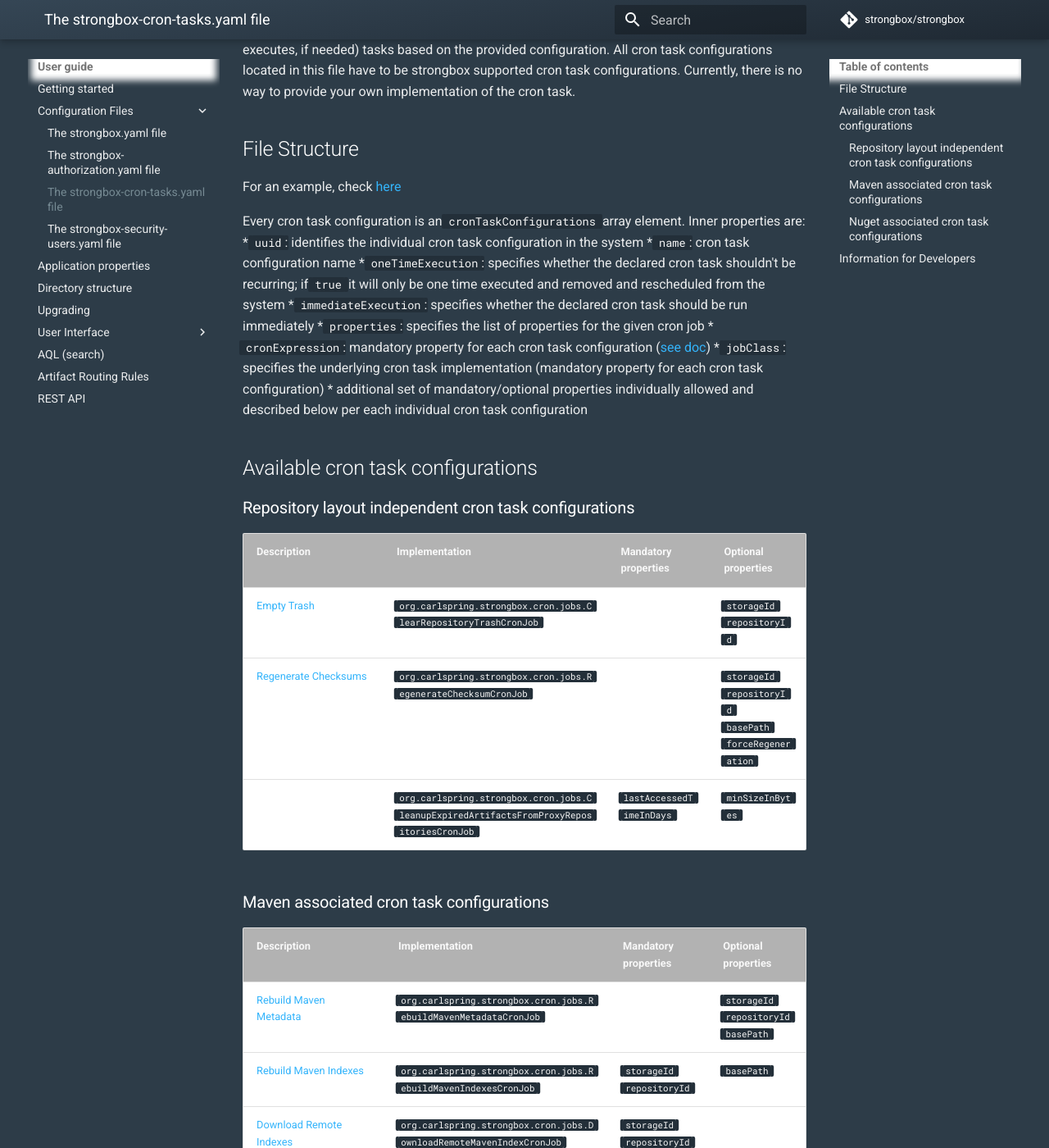
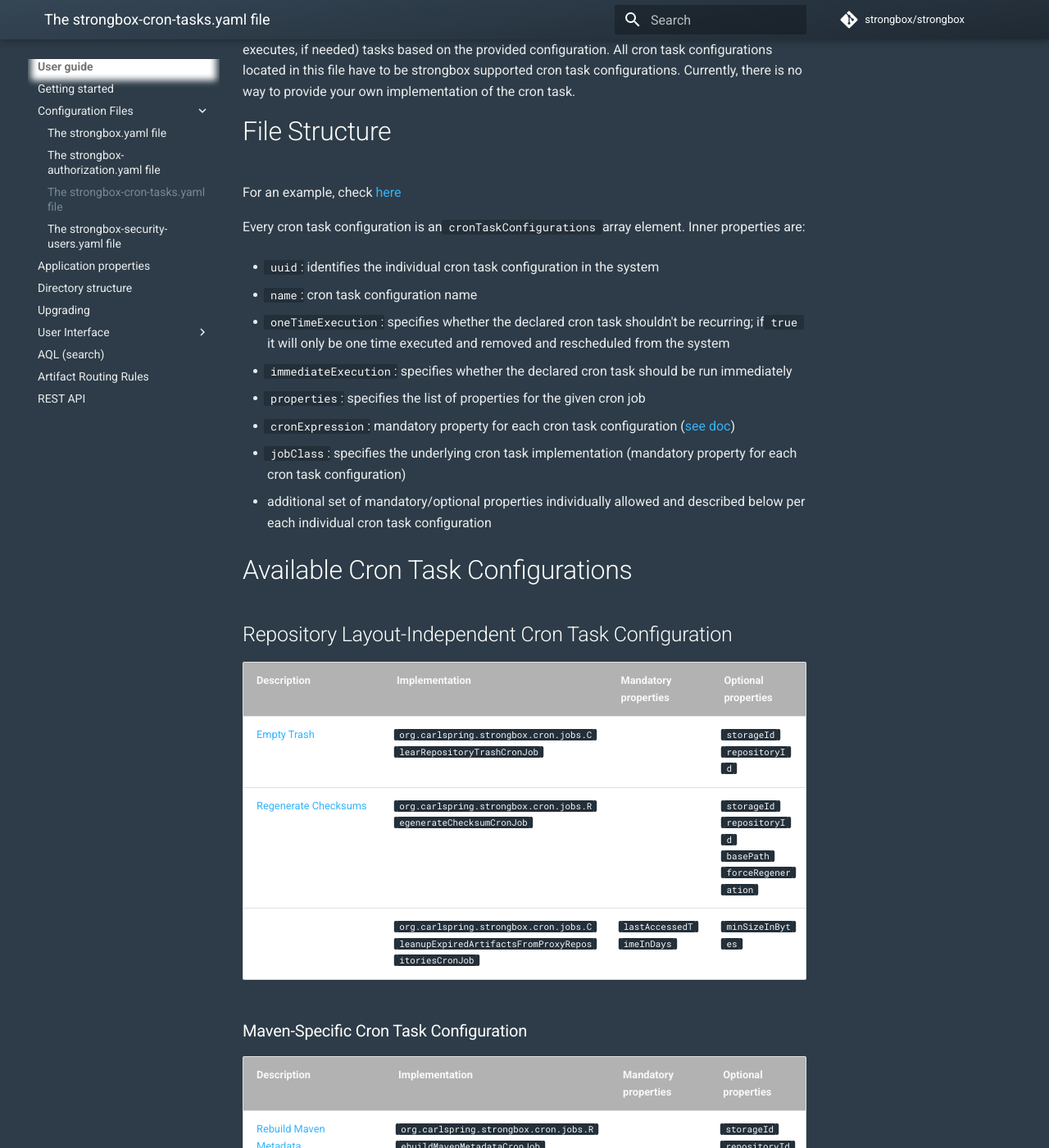
Before and after one commit to strongbox/strongbox-docs, an MkDocs documentation site: the page built from docs/user-guide/configuration-files/strongbox-cron-tasks-yaml.md, in a window 1280 px wide and 1400 px high, scrolled down 340 px. Shown: the whole window at 82% size. Built offline with MkDocs 1.6.1 and Material for MkDocs 9.7.7, drawn with Linux system fonts in a browser that asks for light colours; comment, search, counter and statistics services are not loaded; some of the changed text lies outside the part shown.

Commit message:
Update strongbox-cron-tasks-yaml.md

```diff
--- a/docs/user-guide/configuration-files/strongbox-cron-tasks-yaml.md
+++ b/docs/user-guide/configuration-files/strongbox-cron-tasks-yaml.md
@@ -6,23 +6,32 @@
 
 This file is read by the system at the server startup time and it automatically schedules (and executes, if needed) tasks based on the provided configuration. All cron task configurations located in this file have to be strongbox supported cron task configurations. Currently, there is no way to provide your own implementation  of the cron task.
 
-## File Structure
+# File Structure
 
 For an example, check [here](https://github.com/strongbox/strongbox/blob/master/strongbox-cron/strongbox-cron-api/src/main/resources/etc/conf/strongbox-cron-tasks.yaml)
 
 Every cron task configuration is an `cronTaskConfigurations` array element. Inner properties are:
+
 * `uuid`: identifies the individual cron task configuration in the system
+
 * `name`: cron task configuration name
+
 * `oneTimeExecution`: specifies whether the declared cron task shouldn't be recurring; if `true` it will only be one time executed and removed and rescheduled from the system
+
 * `immediateExecution`: specifies whether the declared cron task should be run immediately
+
 * `properties`: specifies the list of properties for the given cron job
+
   * `cronExpression`: mandatory property for each cron task configuration ([see doc](https://docs.oracle.com/cd/E12058_01/doc/doc.1014/e12030/cron_expressions.htm))
+
   * `jobClass`: specifies the underlying cron task implementation (mandatory property for each cron task configuration)
+
   * additional set of mandatory/optional properties individually allowed and described below per each individual cron task configuration
 
-## Available cron task configurations
 
-### Repository layout independent cron task configurations
+# Available Cron Task Configurations
+
+## Repository Layout-Independent Cron Task Configuration
 
 | Description  | Implementation | Mandatory properties | Optional properties |
 | ------------- | ------------- | ------------- | ------------- |
@@ -30,7 +39,7 @@
 | [Regenerate Checksums](https://github.com/strongbox/strongbox/wiki/Cron-Tasks#regenerate-checksums) | `org.carlspring.strongbox.cron.jobs.RegenerateChecksumCronJob` ||`storageId`<br>`repositoryId`<br>`basePath`<br>`forceRegeneration`|
 | Cleanup Expired Artifacts From Proxy Repositories | `org.carlspring.strongbox.cron.jobs.CleanupExpiredArtifactsFromProxyRepositoriesCronJob` |`lastAccessedTimeInDays`|`minSizeInBytes`|
 
-### Maven associated cron task configurations
+### Maven-Specific Cron Task Configuration
 
 | Description  | Implementation | Mandatory properties | Optional properties |
 | ------------- | ------------- | ------------- | ------------- |
@@ -39,13 +48,13 @@
 | [Download Remote Indexes](https://github.com/strongbox/strongbox/wiki/Cron-Tasks#download-remote-indexes-maven-repositories-only) | `org.carlspring.strongbox.cron.jobs.DownloadRemoteMavenIndexCronJob` |`storageId`<br>`repositoryId`||
 | [Remove Timestamped Snapshot Artifacts](https://github.com/strongbox/strongbox/wiki/Cron-Tasks#remove-timestamped-maven-snapshot-artifacts) | `org.carlspring.strongbox.cron.jobs.RemoveTimestampedMavenSnapshotCronJob` ||`storageId`<br>`repositoryId`<br>`basePath`<br>`numberToKeep`<br>`keepPeriod`|
 
-### Nuget associated cron task configurations
+### Nuget-Specific Cron Task Configuration
 
 | Description  | Implementation | Mandatory properties | Optional properties |
 | ------------- | ------------- | ------------- | ------------- |
 | Download Remote Feed| `org.carlspring.strongbox.cron.jobs.DownloadRemoteFeedCronJob` |`storageId`<br>`repositoryId`||
 
-## Information for Developers
+## Information For Developers
 
 The following classes are related to various aspects of the authorization configuration:
 
```
Also changed, not shown: other parts of docs/user-guide/configuration-files/strongbox-cron-tasks-yaml.md (+1 -1 lines).
